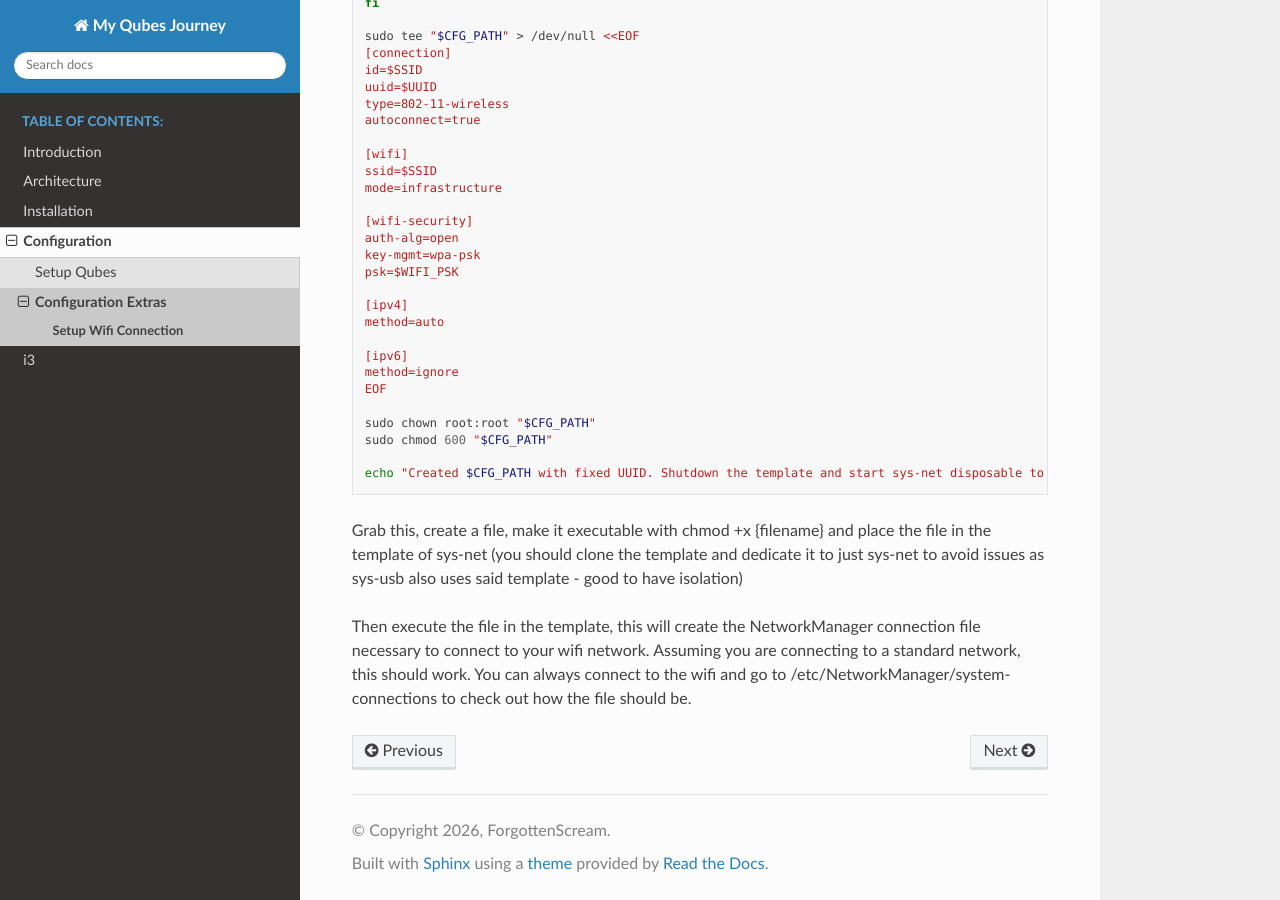
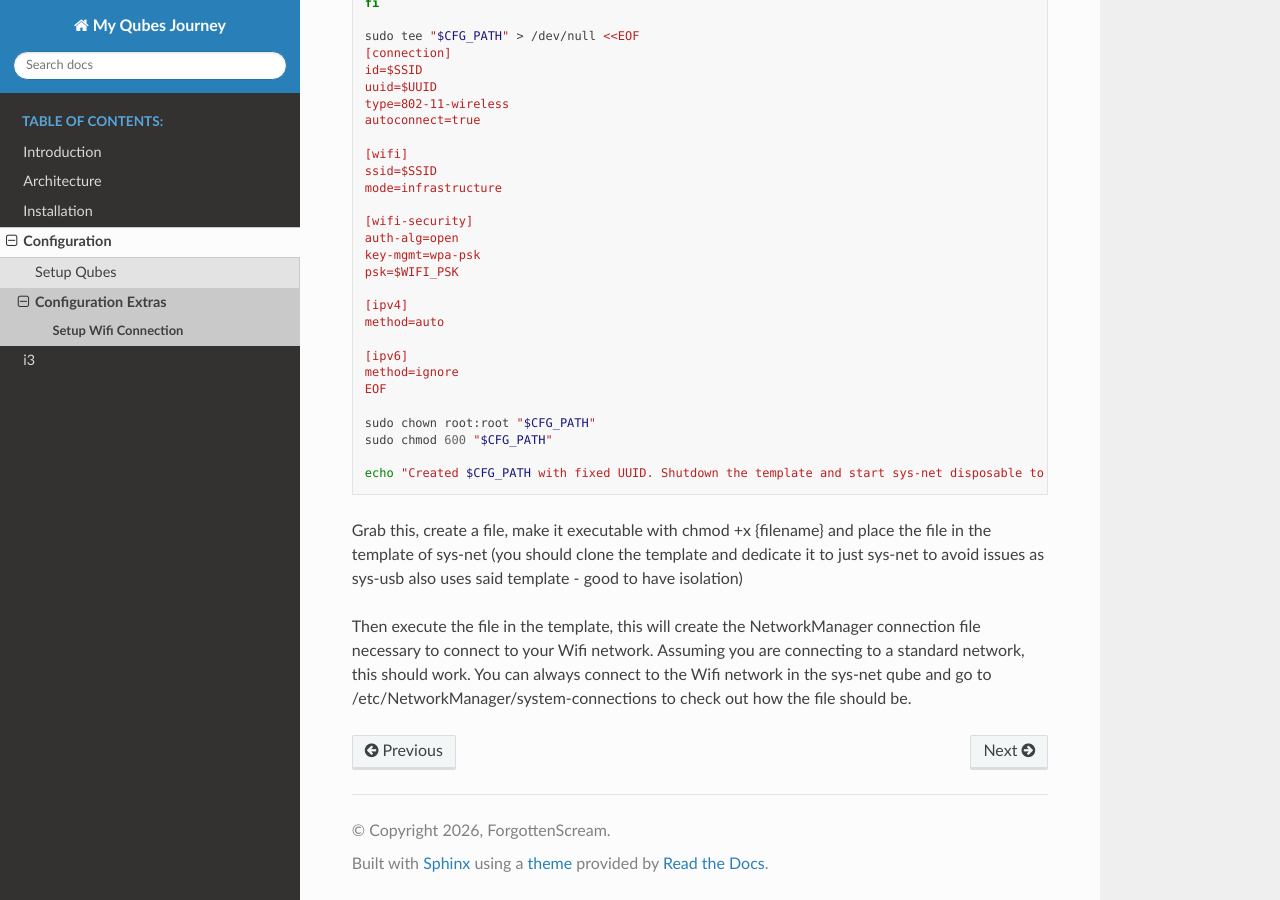
Before and after one commit to ForgottenScream/my-qubes-journey, a Sphinx documentation site: the page built from docs/source/configuration/extras/setup-wifi.rst, in a window 1280 px wide and 900 px high, scrolled down 706 px. Built offline with Sphinx 7.4.7 and the Read the Docs theme 3.1.0, drawn with Linux system fonts in a browser that asks for light colours.

Commit message:
fix: asserted not to attempt to activate wifi in template

```diff
--- a/docs/source/configuration/extras/setup-wifi.rst
+++ b/docs/source/configuration/extras/setup-wifi.rst
@@ -69,7 +69,7 @@ it to just sys-net to avoid issues as sys-usb also uses said template - good to
 have isolation)
 
 Then execute the file in the template, this will create the NetworkManager
-connection file necessary to connect to your wifi network. Assuming you are
+connection file necessary to connect to your Wifi network. Assuming you are
 connecting to a standard network, this should work. You can always connect to
-the wifi and go to /etc/NetworkManager/system-connections to check out how the
-file should be.
+the Wifi network in the sys-net qube and go to /etc/NetworkManager/system-connections to
+check out how the file should be.
```
